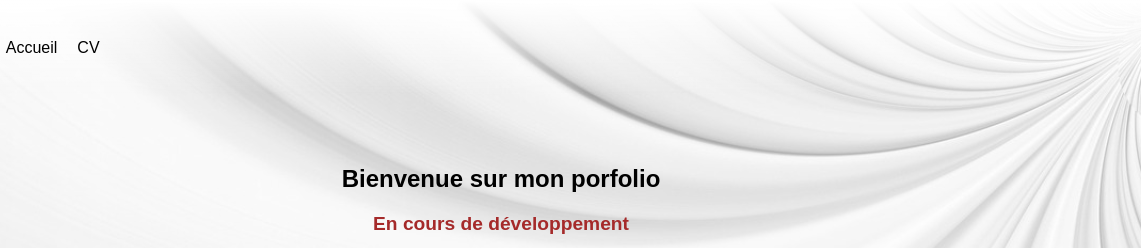
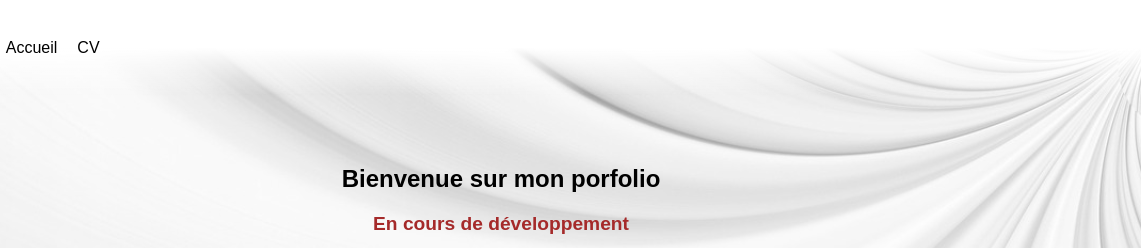
Before and after one commit to Quentinrma/Portfolio---Accueil, a plain HTML site: page index.html in a window 1280 px wide. Shown: the top 248 px of the page, 139-1280 px from the left. Drawn offline with Linux system fonts and the light colour scheme.

Commit message:
Refactor header background gradient and adjust h2 text alignment

```diff
--- a/styles.css
+++ b/styles.css
@@ -16,7 +16,13 @@ body {
 /* header */
 header {
   height: 75px;
-  background: linear-gradient(to bottom, white, rgba(255, 255, 255, 0));
+  background: linear-gradient(
+    to bottom,
+
+    white,
+    rgb(255, 255, 255) 50%,
+    rgba(255, 255, 255, 0)
+  );
   color: #000000;
   text-align: center;
   display: flex;
@@ -68,7 +74,9 @@ main {
   gap: 10px;
   width: 100%;
 }
-h2{text-align: center;}
+h2 {
+  text-align: center;
+}
 #body section {
   border-radius: 5px;
   width: 75%;
```
